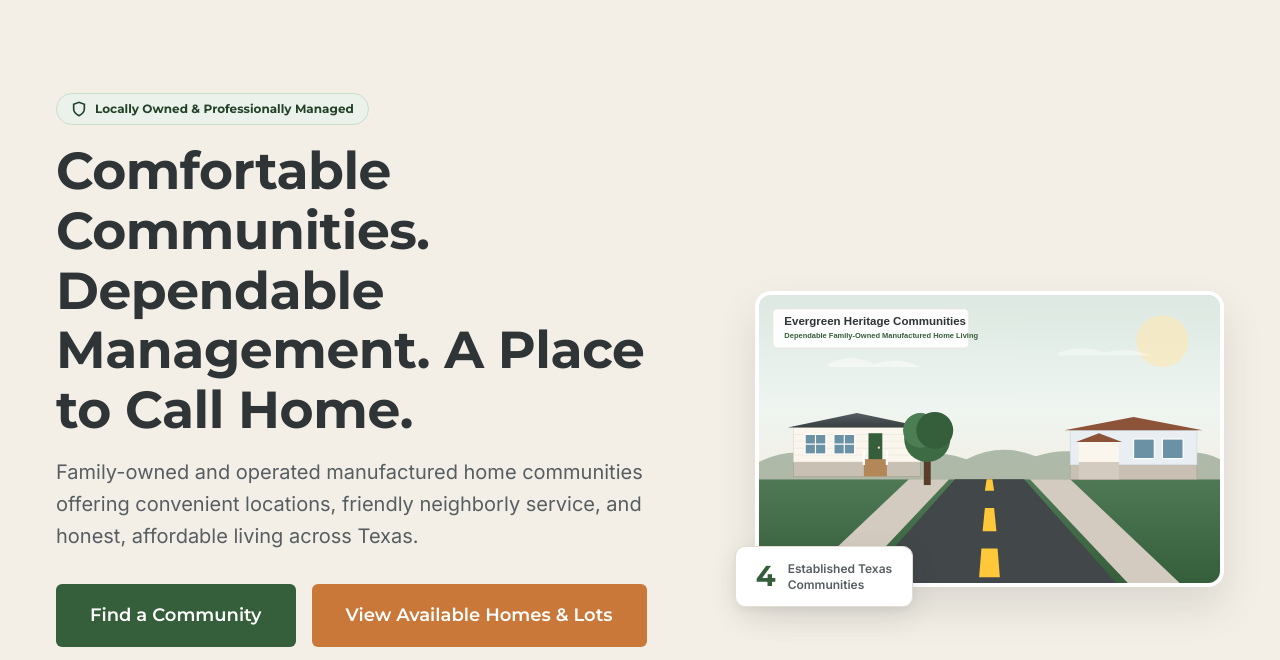
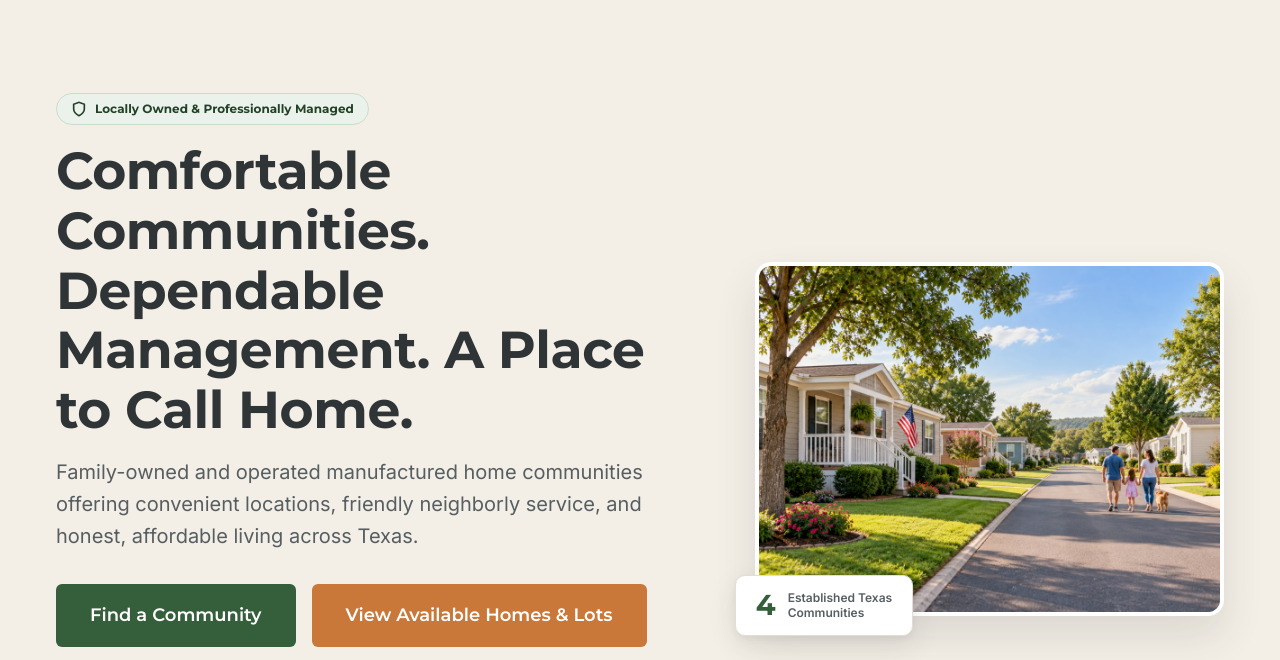
Before and after one commit to Houg40/trailer-park-website, a website: page public/index.html in a window 1280 px wide. Shown: the part 115-775 px from the top of the page. Drawn offline with nearby package versions, Linux system fonts and the light colour scheme; no server answers.

Commit message:
Insert updated real community photo into homepage hero section

```diff
--- a/public/index.html
+++ b/public/index.html
@@ -209,7 +209,7 @@
 
           <div class="hero-visual">
             <div class="hero-image-card">
-              <img src="images/hero-community.svg" alt="Evergreen Heritage manufactured home community neighborhood street with shade trees" width="600" height="400">
+              <img src="images/hero-community.jpg" alt="Evergreen Heritage manufactured home community neighborhood street with shade trees" width="600" height="400">
             </div>
             <div class="hero-floating-stat">
               <div class="hero-stat-number">4</div>
```
Also changed, not shown: public/images/hero-community.jpg (added).
